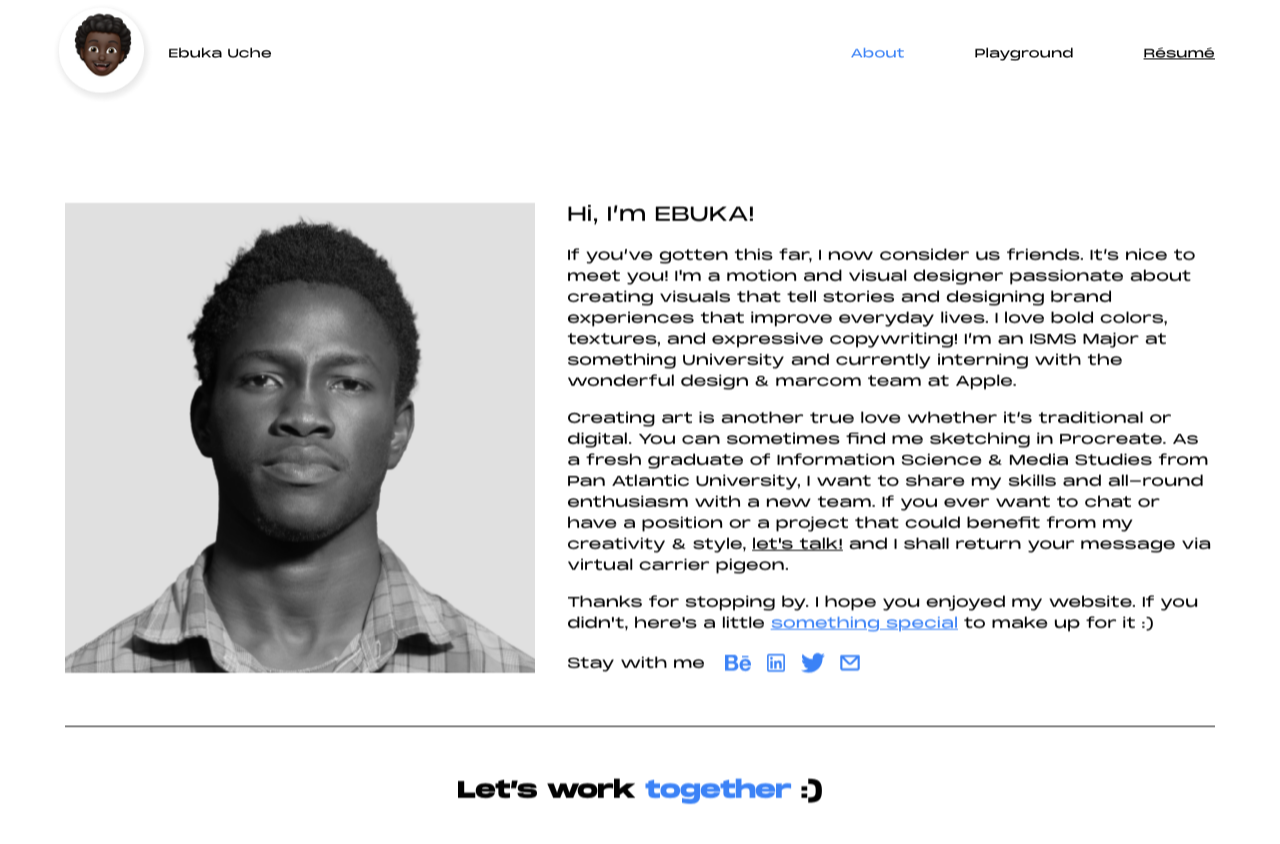
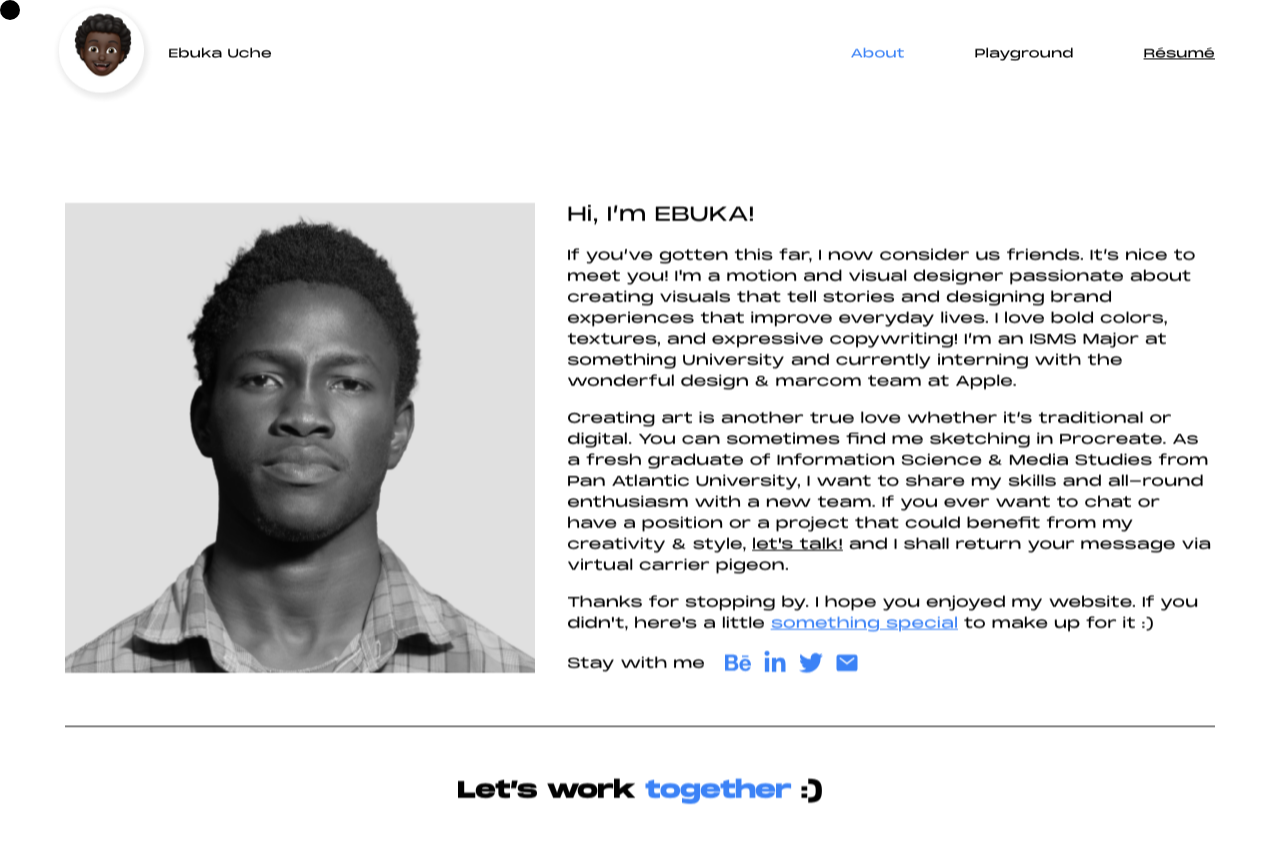
Before and after one commit to tolzzyyy/ebukaptf, a React (Create React App) app: page /about in a window 1280 px wide. Shown: the top 844 px of the page. Built offline with nearby package versions, Linux system fonts and the light colour scheme.

Commit message:
one  more commit

```diff
--- a/src/App.jsx
+++ b/src/App.jsx
@@ -1,5 +1,4 @@
-// App.js
-import React from 'react';
+import React, { useEffect, useRef, useState } from 'react';
 import { Route, Routes, useLocation } from 'react-router-dom';
 import { AnimatePresence } from 'framer-motion';
 import About from './Components/About';
@@ -16,24 +15,79 @@ import BimbleWelcome from './Components/BimbleWelcome';
 
 const App = () => {
   const location = useLocation();
+  const cursorRef = useRef(null);
+  const [isHovering, setIsHovering] = useState(false);
+
+  useEffect(() => {
+    const cursor = cursorRef.current;
+    let mouseX = 0;
+    let mouseY = 0;
+    let cursorX = 0;
+    let cursorY = 0;
+    const delay = 0.15; // Adjust delay to control cursor smoothness
+
+    const moveCursor = (e) => {
+      mouseX = e.clientX;
+      mouseY = e.clientY;
+    };
+
+    const updateCursor = () => {
+      cursorX += (mouseX - cursorX) * delay;
+      cursorY += (mouseY - cursorY) * delay;
+
+      cursor.style.transform = `translate(${cursorX}px, ${cursorY}px)`;
+
+      requestAnimationFrame(updateCursor);
+    };
+
+    window.addEventListener('mousemove', moveCursor);
+    updateCursor();
+
+    const hoverElements = document.querySelectorAll('.getHover');
+    hoverElements.forEach((el) => {
+      el.addEventListener('mouseenter', () => setIsHovering(true));
+      el.addEventListener('mouseleave', () => setIsHovering(false));
+    });
+
+    return () => {
+      window.removeEventListener('mousemove', moveCursor);
+      hoverElements.forEach((el) => {
+        el.removeEventListener('mouseenter', () => setIsHovering(true));
+        el.removeEventListener('mouseleave', () => setIsHovering(false));
+      });
+    };
+  }, []);
 
   return (
-    <div className='font-monument-extended'>
-      <AnimatePresence mode='wait'r>
+    <div className="font-monument-extended">
+      {/* Custom Cursor */}
+      <div
+        ref={cursorRef}
+        className={`cursor fixed top-0 left-0 w-5 h-5 pointer-events-none duration-300 rounded-full z-50 ${
+          isHovering ? 'biggerCursor' : ''
+        }`}
+        style={{
+          backgroundColor: isHovering ? 'black' : 'white',
+          mixBlendMode: 'difference',
+          transform: 'translate(-50%, -50%)',
+        }}
+      />
+
+      <AnimatePresence mode="wait">
         <Routes location={location} key={location.pathname}>
-         <Route path='/' element={<MotionWrapper><Layout /></MotionWrapper>}>
+          <Route path="/" element={<MotionWrapper><Layout /></MotionWrapper>}>
             <Route index element={<MotionWrapper><Hero /></MotionWrapper>} />
-            <Route path='about' element={<MotionWrapper><About /></MotionWrapper>} />
-            <Route path='playground' element={<MotionWrapper><PlayGround /></MotionWrapper>} />
-            <Route path='bimble' element={<MotionWrapper><BimblePage /></MotionWrapper>} />
-            <Route path='bimbledomain' element={<MotionWrapper><BimbleDomain /></MotionWrapper>} />
-            <Route path='/nft' element={<MotionWrapper><Nft /></MotionWrapper>} />
-            <Route path='/bimble2' element={<BimbleWelcome/>} />
+            <Route path="/about" element={<MotionWrapper><About /></MotionWrapper>} />
+            <Route path="/playground" element={<MotionWrapper><PlayGround /></MotionWrapper>} />
+            <Route path="/bimble" element={<MotionWrapper><BimblePage /></MotionWrapper>} />
+            <Route path="/bimbledomain" element={<MotionWrapper><BimbleDomain /></MotionWrapper>} />
+            <Route path="nft" element={<MotionWrapper><Nft /></MotionWrapper>} />
+            <Route path="/bimble2" element={<BimbleWelcome />} />
           </Route>
         </Routes>
       </AnimatePresence>
     </div>
   );
-}
+};
 
 export default App;
--- a/src/Components/About.jsx
+++ b/src/Components/About.jsx
@@ -3,7 +3,8 @@ import Ebuka from "../Assets/Profile Picture.png";
 import { BsBehance, BsLinkedin, BsMailbox, BsTwitter } from "react-icons/bs";
 import { LiaLinkedin } from "react-icons/lia";
 import { CgMail } from "react-icons/cg";
-import { FaTwitter } from "react-icons/fa";
+import { FaBehance, FaLinkedinIn, FaTwitter } from "react-icons/fa";
+import { IoMail } from "react-icons/io5";
 
 const About = () => {
   return (
@@ -59,14 +60,14 @@ const About = () => {
                 target="_blank"
                 rel="noopener noreferrer"
               >
-                <BsBehance size={26} className="text-blue-500" />
+                <FaBehance size={26} className="text-blue-500" />
               </a>
               <a
                 href="https://www.linkedin.com/in/ebukau?utm_source=share&utm_campaign=share_via&utm_content=profile&utm_medium=ios_app"
                 target="_blank"
                 rel="noopener noreferrer"
               >
-                <LiaLinkedin size={26} className="text-blue-500" />
+                <FaLinkedinIn size={24} className="text-blue-500" />
               </a>
               <a
                 href="https://x.com/t0_ge_?s=21"
@@ -76,7 +77,7 @@ const About = () => {
                 <FaTwitter size={24} className="text-blue-500" />
               </a>
               <a href="mailto:Eburogersuche@yahoo.com">
-                <CgMail size={26} className="text-blue-500" />
+                <IoMail size={24} className="text-blue-500" />
               </a>
             </div>
           </div>
--- a/src/Components/Nft.jsx
+++ b/src/Components/Nft.jsx
@@ -14,6 +14,8 @@ const Nft = () => {
   const [controlsVisible, setControlsVisible] = useState(false);
   const [isPlaying, setIsPlaying] = useState(false);
   const videoRef = useRef(null);
+  const cursorRef = useRef(null);
+  const [isHovering, setIsHovering] = useState(false);
 
   const handlePlayPause = () => {
     const videoElement = videoRef.current;
@@ -69,7 +71,20 @@ const Nft = () => {
     };
   }, []);
 
-  // Scroll to top function
+  useEffect(() => {
+    const moveCursor = (e) => {
+      if (cursorRef.current) {
+        cursorRef.current.style.transform = `translate(${e.clientX}px, ${e.clientY}px)`;
+      }
+    };
+
+    window.addEventListener("mousemove", moveCursor);
+
+    return () => {
+      window.removeEventListener("mousemove", moveCursor);
+    };
+  }, []);
+
   const scrollToTop = () => {
     window.scrollTo({
       top: 0,
@@ -78,17 +93,16 @@ const Nft = () => {
   };
 
   return (
-    <div className="max-w-[1740px] h-full font-monument-extended my-[20px] 2xl:px-[100px]  mx-auto p-4 px-[30px] lg:px-[40px] xl:px-[65px] flex flex-col items-center justify-center">
-   <div className="relative w-full" style={{ paddingBottom: '56.25%' }}>
+    <div className="max-w-[1740px] h-full font-monument-extended my-[20px] 2xl:px-[100px] mx-auto p-4 px-[30px] lg:px-[40px] xl:px-[65px] flex flex-col items-center justify-center">
+      <div className="relative w-full" style={{ paddingBottom: '56.25%' }}>
         <iframe
           src="https://player.vimeo.com/video/886521904?h=f75fc025e5"
-        className="absolute top-0 left-0 w-full h-full p-0 m-0"
-          frameborder="0"
+          className="absolute top-0 left-0 w-full h-full p-0 m-0"
+          frameBorder="0"
           allow="autoplay; fullscreen; picture-in-picture"
-          allowfullscreen
+          allowFullScreen
         ></iframe>
       </div>
-      <script src="https://player.vimeo.com/api/player.js"></script>
 
       <div className="md:flex w-full grid grid-cols-1 gap-4 md:gap-0 justify-start md:justify-between mt-6 md:mt-3">
         <div className="flex flex-col w-full">
@@ -108,9 +122,8 @@ const Nft = () => {
       </div>
       <div className="md:mt-[50px] flex flex-col w-full mt-[30px] ">
         <h1 className="my-3 text-[9px] md:text-[11px] ">Logomark</h1>
-
         <img src={web} alt="" />
-        <div className="sm:max-w-[500px]  mt-6 md:mt-3  max-w-[320px] font-thin text-[10px]">
+        <div className="sm:max-w-[500px] mt-6 md:mt-3 max-w-[320px] font-thin text-[10px]">
           The logo reflects the brand's emphasis on customization and
           personalization.
         </div>
@@ -120,7 +133,7 @@ const Nft = () => {
           <h1 className="my-3 text-[9px] md:text-[11px] ">Colors</h1>
         </div>
         <img src={color} alt="" />
-        <div className="sm:max-w-[500px]  mt-6 md:mt-3  max-w-[320px] font-thin text-[10px]">
+        <div className="sm:max-w-[500px] mt-6 md:mt-3 max-w-[320px] font-thin text-[10px]">
           The split-complimentary color scheme emphasizes the sense of progress,
         </div>
       </div>
@@ -166,6 +179,8 @@ const Nft = () => {
           </Link>
         </div>
       </div>
+
+
     </div>
   );
 };
--- a/src/Components/ProjectPage.jsx
+++ b/src/Components/ProjectPage.jsx
@@ -7,10 +7,11 @@ import tola from '../Assets/Rectangle 60.png'
 import bdomain from "../Assets/bdomain.png";
 import oxellus from "../Assets/oxellus.png";
 import { BsBehance } from "react-icons/bs";
-import { FaTwitter } from "react-icons/fa";
+import { FaBehance, FaLinkedinIn, FaTwitter } from "react-icons/fa";
 import { CgMail } from "react-icons/cg";
 import { LiaLinkedin } from "react-icons/lia";
 import { Link } from "react-router-dom";
+import { IoMail } from "react-icons/io5";
 
 const ProjectPage = () => {
   return (
@@ -131,16 +132,16 @@ const ProjectPage = () => {
         <div className="flex flex-col items-center my-[30px] justify-center">
           <div className="flex items-center gap-3">
             <a href="https://www.behance.net/ebukauche1" target="_blank" rel="noopener noreferrer">
-              <BsBehance size={20} />
+              <FaBehance size={20} />
             </a>
             <a href="https://www.linkedin.com/in/ebukau?utm_source=share&utm_campaign=share_via&utm_content=profile&utm_medium=ios_app" target="_blank" rel="noopener noreferrer">
-              <LiaLinkedin size={20} />
+              <FaLinkedinIn size={20} />
             </a>
             <a href="https://x.com/t0_ge_?s=21" target="_blank" rel="noopener noreferrer">
               <FaTwitter size={20} />
             </a>
             <a href="mailto:Eburogersuche@yahoo.com">
-              <CgMail size={20} />
+              <IoMail size={20} />
             </a>
           </div>
           <p className="md:text-[11px] text-[9px] mt-2 font-thin">©2024 Ebuka. All rights reserved.</p>
--- a/src/Components/TopNav.jsx
+++ b/src/Components/TopNav.jsx
@@ -69,7 +69,7 @@ const TopNav = () => {
           {open ? (
             <FaTimes className="z-50 fixed right-[30px] top-[40px] text-black" size={24} />
           ) : (
-            <FaBars size={24} />
+            <FaBars size={24} className='fixed right-[30px]  top-[40px]' />
           )}
         </div>
       </nav>
--- a/src/index.css
+++ b/src/index.css
@@ -1,6 +1,40 @@
 @tailwind base;
 @tailwind components;
 @tailwind utilities;
+
+
+/* Default Cursor Styling */
+.cursor {
+  position: fixed;
+  top: 0;
+  left: 0;
+  width: 20px;
+  height: 20px;
+  border-radius: 50%;
+  pointer-events: none;
+  z-index: 9999;
+  mix-blend-mode: difference;
+  background-color: white; /* Default to white */
+  transition: width 0.3s, height 0.3s, background-color 0.3s, transform 0.1s ease;
+  transform: translate(-50%, -50%);
+}
+
+.cursor.biggerCursor {
+  width: 70px;
+  height: 70px;
+}
+
+/* Ensure proper stacking context */
+body, html {
+  background-color: white; /* or the desired color */
+  position: relative;
+  z-index: 0;
+}
+
+.getHover {
+  background-color: black; /* Example: Make the element's background black */
+}
+
 
 
 
```
